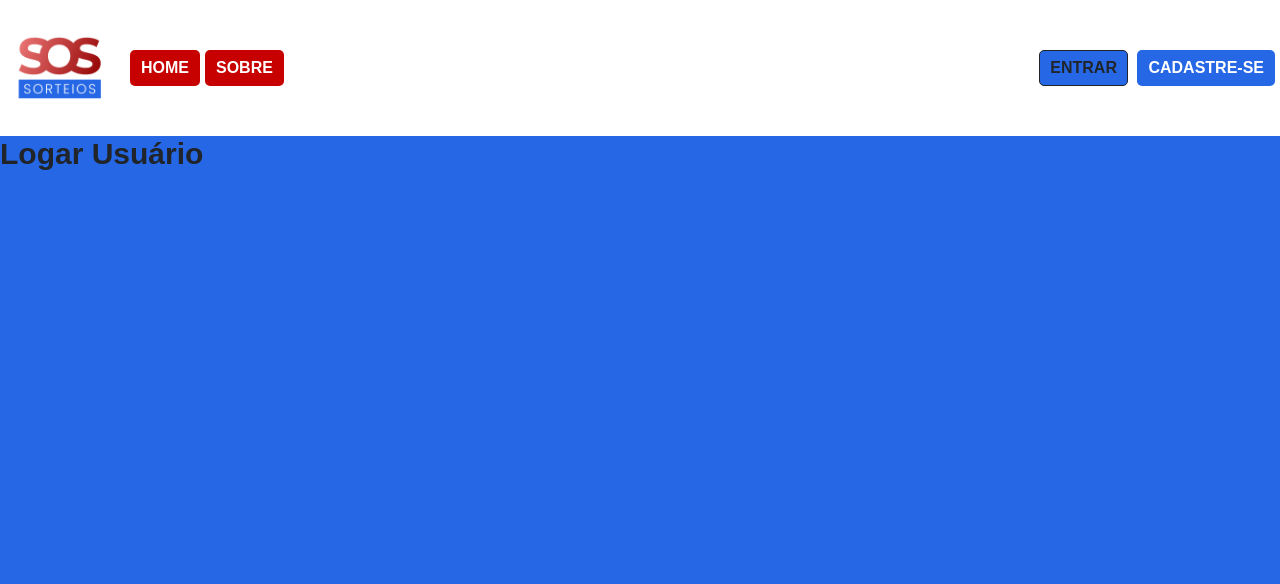
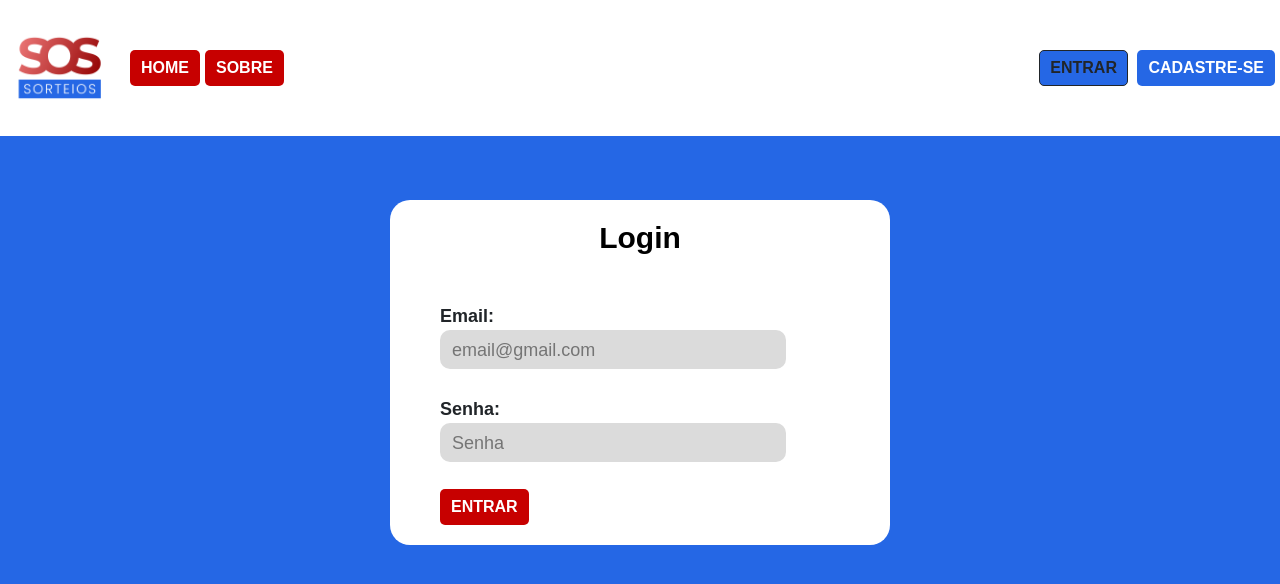
Before and after one commit to Odalag/SorteioS, a Django app: page /login/ in a window 1280 px wide. Shown: the top 584 px of the page. Run offline with Django 4.2, Linux system fonts and the light colour scheme; some libraries are stand-ins or nearby versions.

Commit message:
Atualização no cadastro e login

```diff
--- a/base/static/style.css
+++ b/base/static/style.css
@@ -38,7 +38,7 @@
     margin: auto;
   }
 
-  .form_cadastro {
+  .form_cadastro, .form_login {
     background-color: var(--color-white);
     max-width: 500px;
     display: block;
@@ -105,12 +105,12 @@
     color: var(--color-primary);
   }
 
-  .form_cadastro h1{
+  h1{
     font-weight: bold;
     font-size: 25px;
     text-align: center;
     font-family: Arial, Helvetica, sans-serif;
-    color: var(--color-secundary);
+    color: var(--color-black);
     margin-bottom: 5%;
   }
 
@@ -128,3 +128,12 @@
   li {
     list-style-type: none;
   }
+
+#card_sobre {
+  background-color: cornflowerblue;
+ }
+
+.card-body {
+  margin-bottom: 50px;
+  margin-top: 50px;
+}
--- a/base/templates/login.html
+++ b/base/templates/login.html
@@ -1,4 +1,4 @@
-{% load static %}
+{% load static %} {% load crispy_forms_tags %}
 
 <!doctype html>
 <html lang="pt-br">
@@ -36,11 +36,23 @@
   <body>
     <!-- Bloco completo da página -->
   <div>
-
     <div class="form_login">
-    <h1 class="display-5 fw-bold">Logar Usuário</h1>
-    <form>
-    </form>
+    <h1 class="display-5 fw-bold">Login</h1>
+    <form action="{% url 'login' %}" method="POST">
+      {% csrf_token %}
+      <br>
+      <label for="email">Email:</label>
+      <br>
+      <input type="email" id=email placeholder="email@gmail.com" name="email" required>
+      <br>
+      <br>
+      <label for="passwd">Senha:</label>
+      <br>
+      <input type="password" id=passwd placeholder="Senha" name="password" required>
+      <br>
+      <br>
+      <button id="button_form" type="submit" class="btn btn-lg">ENTRAR</button>
+  </form>
     </div>
 
   </div>
--- a/base/views.py
+++ b/base/views.py
@@ -3,6 +3,7 @@ from django.http import HttpResponse
 from django.shortcuts import render
 from django.views.generic import TemplateView
 from django.contrib.auth.models import User
+from django.contrib.auth import authenticate
 from .models import Profile
 
 
@@ -21,19 +22,12 @@ def register(request):
         email = request.POST.get('email')
         password = request.POST.get('password')
         telefone = request.POST.get('telefone')
-        # matricula = request.POST.get('matricula')
-        # checkbox = request.POST.get('checkbox')
 
-        #user = User.objects.filter('username').first()
-
-        #if user:
-        #    return render(request, "core/pages/permisson.html")
-        #else:
         user = User.objects.create_user(username=username, email=email, password=password)
         user.save()
         profile = Profile.objects.create(telefone=telefone, user=user)
         profile.save()
-        return render(request, "home.html")
+        return render(request, "login.html")
 
 def login(request):
     if request.method == 'GET':
@@ -49,4 +43,4 @@ def login(request):
             return render(request, "home.html")
 
         else:
-           return render(request, "login.html")
+           return render(request, "sobre.html")
```
Also changed, not shown: base/templates/cadastro.html (+9 -17 lines), base/templates/sobre.html (+8 -0 lines).
